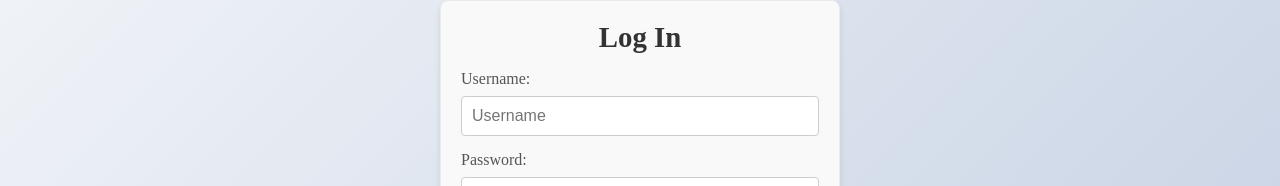
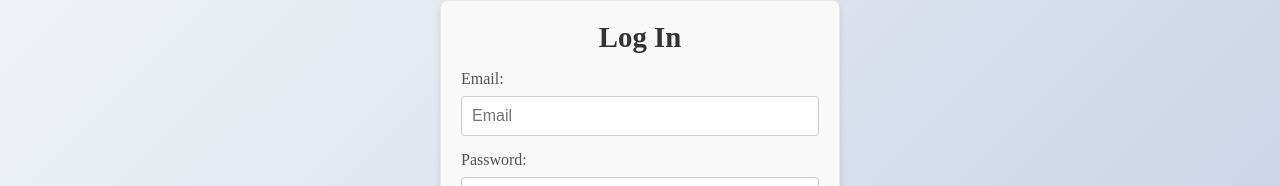
Before and after one commit to sasanedicbn/Blog-application, a React (Vite) app in the folder client/: page /login in a window 1280 px wide. Shown: the part 239-425 px from the top of the page. Built offline with nearby package versions, Linux system fonts and the light colour scheme.

Commit message:
Add in LoginForm useNavigate

```diff
--- a/client/src/Login/LoginForm.jsx
+++ b/client/src/Login/LoginForm.jsx
@@ -1,4 +1,5 @@
 import { useState } from "react";
+import { useNavigate } from "react-router-dom";
 import { loginUser } from "../components/API/API";
 
 const LoginForm = ({ openRegisterHandler }) => {
@@ -6,6 +7,8 @@ const LoginForm = ({ openRegisterHandler }) => {
     email: "",
     password: "",
   });
+
+  const navigate = useNavigate();
 
   const handleChange = (e) => {
     const { name, value } = e.target;
@@ -17,7 +20,10 @@ const LoginForm = ({ openRegisterHandler }) => {
 
   const handleSubmit = async (e) => {
     e.preventDefault();
-    await loginUser(formData);
+    const response = await loginUser(formData);
+    if (response) {
+      navigate("/");
+    }
     console.log("Podaci za prijavu:", formData);
   };
 
@@ -25,15 +31,15 @@ const LoginForm = ({ openRegisterHandler }) => {
     <div className="form-container">
       <h2 className="login-title">Log In</h2>
       <form className="form" onSubmit={handleSubmit}>
-        <label htmlFor="username" className="form-label">
-          Username:
+        <label htmlFor="email" className="form-label">
+          Email:
         </label>
         <input
-          type="text"
+          type="email"
           id="email"
           name="email"
           className="form-input"
-          placeholder="Username"
+          placeholder="Email"
           value={formData.email}
           onChange={handleChange}
         />
```
